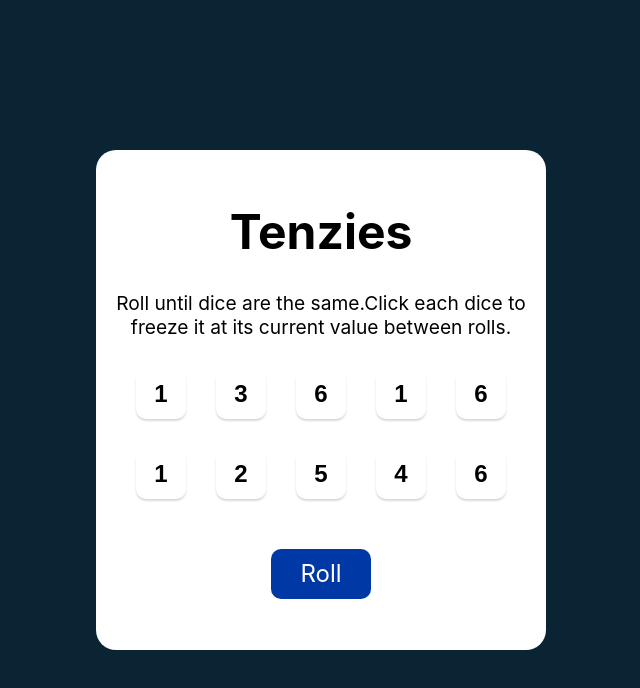
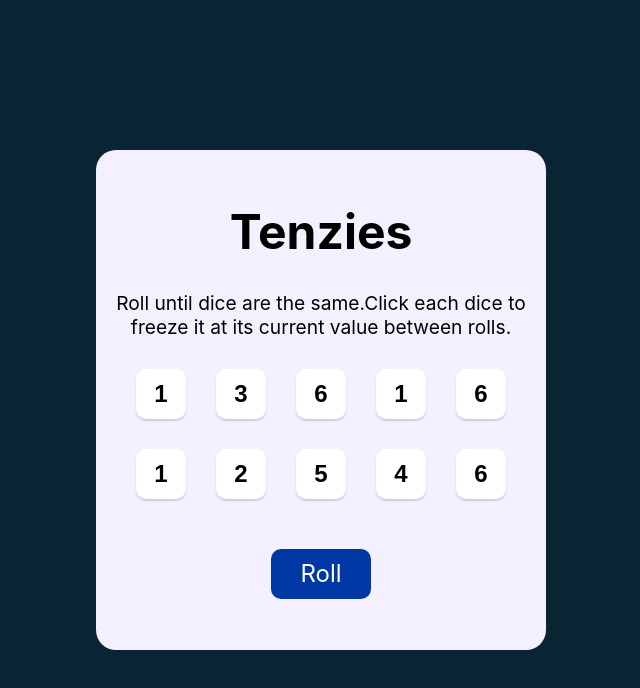
Before and after one commit to dev-ankit-mishra/TenziesGame, a React (Vite) app in the folder tenzies-game/: page / in a window 1280 px wide. Shown: the top 688 px of the page, without its empty margins (319-959 px from the left). Built offline with nearby package versions, Linux system fonts and the light colour scheme.

Commit message:
updated the background color of container

```diff
--- a/tenzies-game/src/index.css
+++ b/tenzies-game/src/index.css
@@ -16,7 +16,7 @@ body {
 .app{
   height: 500px;
   width: 450px;
-  background-color: white;
+  background-color: 		#f5f0ff;
   border-radius: 20px;
   display: flex;
   flex-direction: column;
```
